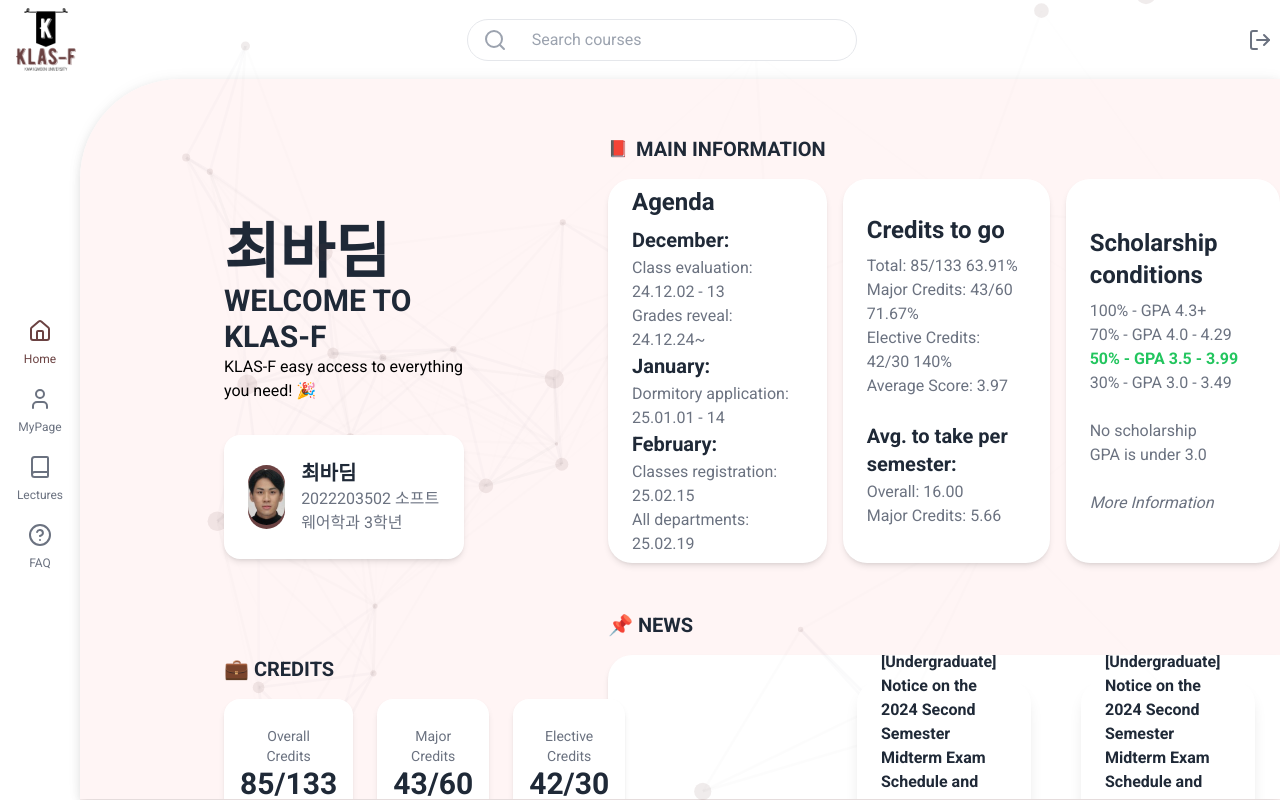
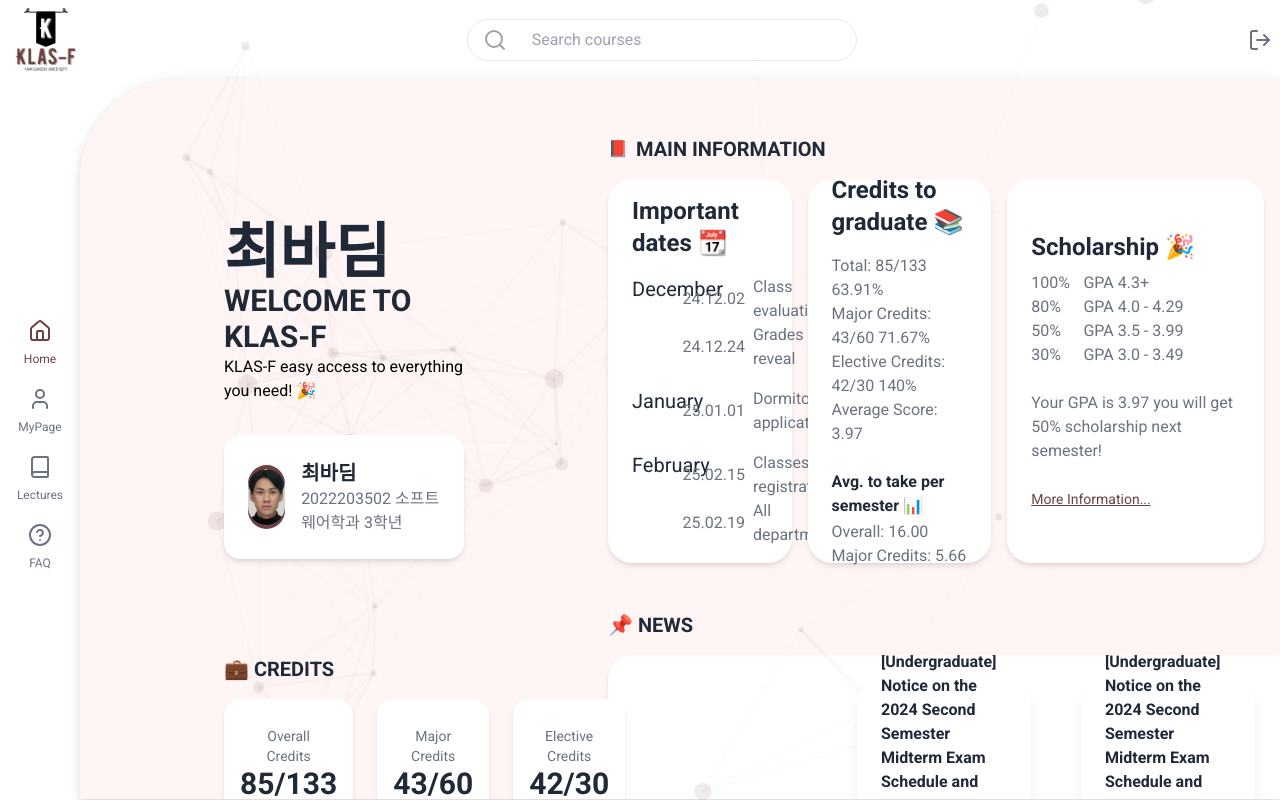
Before and after one commit to ChoiVadim/klas_f_fe, a React (Vite) app: page / in a window 1280 px wide. Built offline with nearby package versions, Linux system fonts and the light colour scheme.

Commit message:
[Fix] Home page

```diff
--- a/src/components/header.tsx
+++ b/src/components/header.tsx
@@ -23,7 +23,7 @@ export default function Header() {
 
             {/* Search Bar */}
             <div className="flex-1">
-                <div className="relative w-1/3 mx-auto">
+                <div className="relative w-1/3 mx-auto select-none">
                     <input
                         type="text"
                         placeholder="Search courses"
--- a/src/routes/home.tsx
+++ b/src/routes/home.tsx
@@ -78,39 +78,67 @@ export default function HomePage() {
                 <span className="text-yellow-500">📕</span>
                 <h2 className="font-bold text-card-foreground text-xl">MAIN INFORMATION</h2>
               </div>
-              <div className="flex md:flex-row flex-col gap-4 md:gap-4">
+              <div className="flex md:flex-row flex-col gap-4 md:gap-4 mr-4 md:mr-4">
 
                 {/*Card 1*/}
-                <div className="bg-card p-6 rounded-3xl shadow-md flex items-center aspect-square max-h-96 z-10">
+                <div className="bg-card p-6 rounded-3xl shadow-md flex items-center max-h-96  z-10 md:w-1/2">
                   <div className="flex items-center">
                     <div>
-                      <div className="font-bold text-card-foreground text-2xl mb-2">Agenda</div>
-                      <div className="font-bold text-card-foreground text-xl mb-0.5">December:</div>
-                      <div className="text-base text-muted-foreground text-base">
-                        Class evaluation: 24.12.02 - 13<br/>
-                        Grades reveal: 24.12.24~<br/>
-                      <div className="font-bold text-card-foreground text-xl mb-0.5">January:</div>
-                        Dormitory application: 25.01.01 - 14<br/>
-                      <div className="font-bold text-card-foreground text-xl mb-0.5">February:</div>
-                        Classes registration: 25.02.15<br/>
-                        All departments: 25.02.19<br/>
+
+                      <div className="font-bold text-card-foreground text-2xl mb-4">Important dates 📆</div>
+                      <div className="grid grid-cols-3 text-base text-muted-foreground gap-4">
+                        <div className="col-span-1 text-card-foreground text-xl">December</div>
+                        <div className="col-span-2">
+                          <div className="flex flex-col">
+                            <div className="flex items-center">
+                              <div>24.12.02</div>
+                              <div className="ml-2">Class evaluation</div>
+                            </div>
+                            <div className="flex items-center">
+                              <div>24.12.24</div>
+                              <div className="ml-2">Grades reveal</div>
+                            </div>
+                          </div>
+                        </div>
+                        <div className="col-span-1 text-card-foreground text-xl">January</div>
+                        <div className="col-span-2">
+                          <div className="flex flex-col">
+                            <div className="flex items-center">
+                              <div>25.01.01</div>
+                              <div className="ml-2">Dormitory application</div>
+                            </div>
+                          </div>
+                        </div>
+                        <div className="col-span-1 text-card-foreground text-xl">February</div>
+                        <div className="col-span-2">
+                          <div className="flex flex-col">
+                            <div className="flex items-center">
+                              <div>25.02.15</div>
+                              <div className="ml-2">Classes registration</div>
+                            </div>
+                            <div className="flex items-center">
+                              <div>25.02.19</div>
+                              <div className="ml-2">All departments</div>
+                            </div>
+                          </div>
+                        </div>
                       </div>
                     </div>
                   </div>
                 </div>
 
                 {/*Card 2*/}
-                <div className="bg-card p-6 rounded-3xl shadow-md flex items-center aspect-square max-h-96 z-10">
+                <div className="bg-card p-6 rounded-3xl shadow-md flex items-center  max-h-96 z-10 md:w-1/2">
                   <div className="flex items-center">
                     <div>
-                      <div className="font-bold text-card-foreground text-2xl mb-2">Credits to go</div>
+                      <div className="font-bold text-card-foreground text-2xl mb-4">Credits to graduate 📚</div>
                       <div className="text-base text-muted-foreground text-base">
                         Total: 85/133 63.91%<br/>
                         Major Credits: 43/60 71.67%<br/>
                         Elective Credits: 42/30 140%<br/>
                         Average Score: 3.97<br/>
                         <br/>
-                      <div className="font-bold text-card-foreground text-xl mb-0.5">Avg. to take per semester:</div>
+                      <div className="text-card-foreground font-bold mb-0.5">Avg. to take per semester 📊</div>
                         Overall: 16.00<br/>
                         Major Credits: 5.66
                       </div>
@@ -119,21 +147,33 @@ export default function HomePage() {
                 </div>
 
                 {/*Card 3*/}
-                <div className="bg-card p-6 rounded-3xl shadow-md flex items-center aspect-square max-h-96 z-10">
+                <div className="bg-card p-6 rounded-3xl shadow-md flex items-center  max-h-96 z-10">
                   <div className="flex items-center">
                     <div>
-                      <div className="font-bold text-card-foreground text-2xl mb-2">Scholarship conditions</div>
-                      <div className="text-base text-muted-foreground text-md">
-                        100% - GPA 4.3+<br/>
-                        70% - GPA 4.0 - 4.29<br/>
-                        <span className='text-green-500 font-bold'>50% - GPA 3.5 - 3.99</span><br/>
-                        30% - GPA 3.0 - 3.49<br/>
+                      <div className="font-bold text-card-foreground text-2xl mb-2">Scholarship 🎉</div>
+                      <div className="text-base text-muted-foreground text-base">
+                        <div className="grid grid-cols-1">
+                          <div className="grid grid-cols-4">
+                            <div className="col-span-1">100%</div>
+                            <div className="col-span-3">GPA 4.3+</div>
+                          </div>
+                          <div className="grid grid-cols-4">
+                            <div className="col-span-1">80%</div>
+                            <div className="col-span-3">GPA 4.0 - 4.29</div>
+                          </div>
+                          <div className="grid grid-cols-4">
+                            <div className="col-span-1">50%</div>
+                            <div className="col-span-3">GPA 3.5 - 3.99</div>
+                          </div>
+                          <div className="grid grid-cols-4">
+                            <div className="col-span-1">30%</div>
+                            <div className="col-span-3">GPA 3.0 - 3.49</div>
+                          </div>
+                        </div>
                         <br/>
-                        No scholarship<br/>
-                        GPA is under 3.0
+                        Your GPA is 3.97 you will get 50% scholarship next semester!<br/>
                         <br/>
-                        <br/>
-                        <a href="https://oia.kw.ac.kr/campus/scholarship.php"><em>More Information</em></a>
+                        <a href="https://oia.kw.ac.kr/campus/scholarship.php" target="_blank" className='text-primary text-sm underline'>More Information...</a>
                       </div>
                     </div>
                   </div>
```
